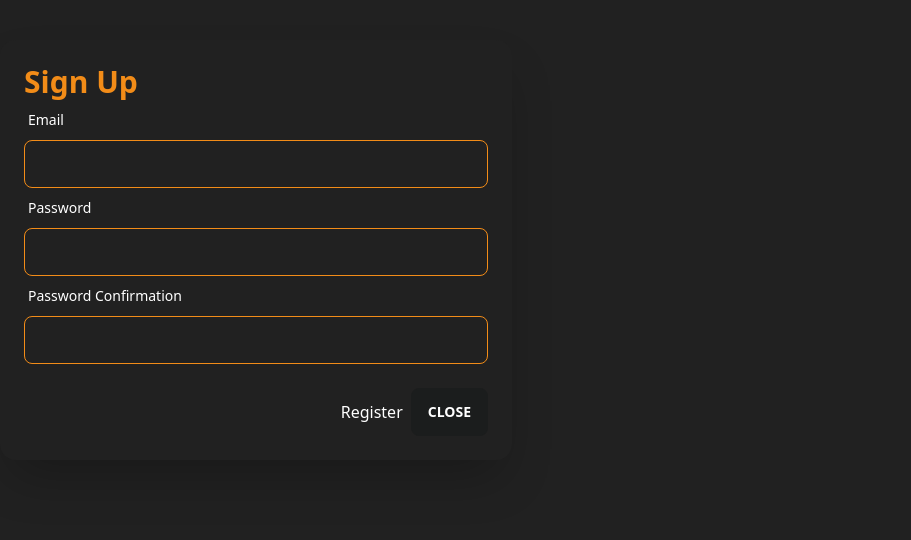
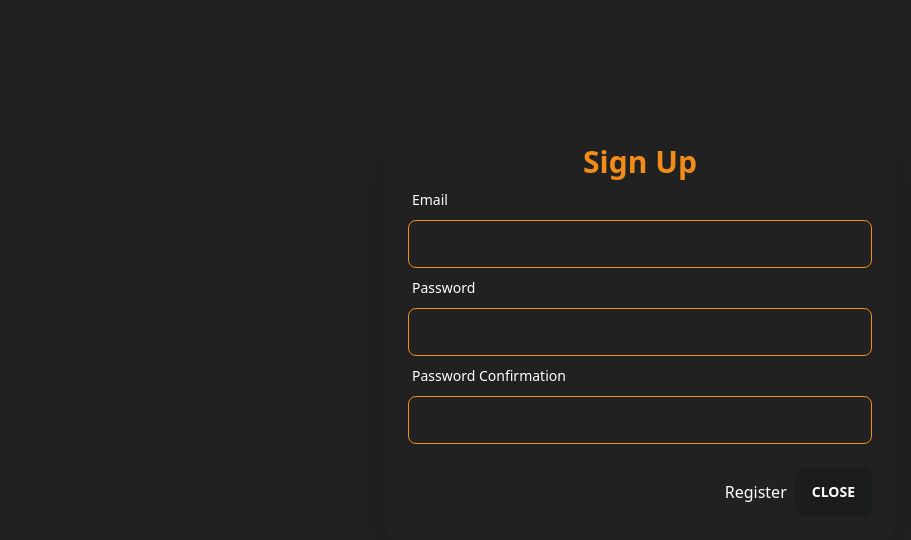
Before and after one commit to andytcodes/Gesture-Capstone, a React (Create React App) app: page /signup in a window 1280 px wide. Shown: the top 540 px of the page, without its empty margins (0-911 px from the left). Built offline with nearby package versions, Linux system fonts and the light colour scheme; no server answers.

Commit message:
authentication style is compatible now

```diff
--- a/src/App.css
+++ b/src/App.css
@@ -1,5 +1,6 @@
 .App {
   text-align: center;
+  margin: 10vh auto auto auto;
 }
 
 .App-logo {
--- a/src/components/Dashboard.js
+++ b/src/components/Dashboard.js
@@ -1,7 +1,7 @@
 import React, { useState } from "react"
 import { useAuth } from "../contexts/AuthContext"
 import { Link, useHistory } from "react-router-dom"
-import '../index.css';
+import '../App.css';
 
 export default function Dashboard() {
   const [error, setError] = useState("")
--- a/src/components/ForgotPassword.js
+++ b/src/components/ForgotPassword.js
@@ -1,7 +1,7 @@
 import React, { useRef, useState } from "react"
 import { useAuth } from "../contexts/AuthContext"
 import { Link } from "react-router-dom";
-import '../index.css';
+import '../App.css';
 
 export default function ForgotPassword() {
   const emailRef = useRef()
@@ -28,7 +28,7 @@ export default function ForgotPassword() {
 
   return (
     <>
-      <div>
+      <div className="App">
         <div class="modal-box">
           <h2 className="text-primary font-bold text-3xl">Password Reset</h2>
           {error && <alert variant="danger">{error}</alert>}
--- a/src/components/LandingPage.js
+++ b/src/components/LandingPage.js
@@ -1,10 +1,9 @@
 import React from 'react';
 import ReactDOM from 'react-dom';
-import '../index.css';
 import logo from '../images/landing_page/Gesture_Logo_05.png';
 import undrawSVG from '../images/landing_page/undraw_back_to_school_inwc.svg'
 import '../index.css';
-import { Link } from 'react-router-dom';
+
 
 const LandingPage = () => {
 
@@ -28,7 +27,7 @@ const LandingPage = () => {
                 <em className="text-primary"> Gesture</em>! 👋
           </h1>
           {/* Login Form */}
-          <Link to="/login" className="btn btn-accent btn-wide mb-2" >Login</Link>
+          <a href="/login" className="btn btn-accent btn-wide mb-2" >Login</a>
 
           {/* Login Form End */}
           {/* Register Form */}
--- a/src/components/Login.js
+++ b/src/components/Login.js
@@ -1,7 +1,7 @@
 import React, { useRef, useState } from "react"
 import { useAuth } from "../contexts/AuthContext"
 import { Link, useHistory } from "react-router-dom"
-import "../index.css"
+import "../App.css"
 
 export default function Login() {
   const emailRef = useRef()
@@ -28,8 +28,8 @@ export default function Login() {
 
   return (
     <>
-    <div className="App">
-      <div class="modal-box model">
+    <div>
+      <div class="modal-box model App">
           <h2 className="text-primary font-bold text-3xl" >Log In</h2>
           {error && <alert variant="danger">{error}</alert>}
           {error && <alert variant="danger">{error}</alert>}
--- a/src/components/Signup.js
+++ b/src/components/Signup.js
@@ -1,7 +1,7 @@
 import React, { useRef, useState } from "react"
 import { useAuth } from "../contexts/AuthContext"
 import { Link, useHistory } from "react-router-dom"
-import '../index.css';
+import '../App.css';
 
 export default function Signup() {
   const emailRef = useRef()
@@ -34,7 +34,7 @@ export default function Signup() {
   return (
     <>
       <div>
-        <div class="modal-box">
+        <div class="modal-box App">
           <h2 className="text-primary font-bold text-3xl">Sign Up</h2>
           {error && <alert variant="danger">{error}</alert>}
           <form onSubmit={handleSubmit}>
--- a/src/components/UpdateProfile.js
+++ b/src/components/UpdateProfile.js
@@ -1,7 +1,7 @@
 import React, { useRef, useState } from "react"
 import { useAuth } from "../contexts/AuthContext"
 import { Link, useHistory } from "react-router-dom"
-import '../index.css';
+import '../App.css';
 
 export default function UpdateProfile() {
   const emailRef = useRef()
@@ -44,7 +44,7 @@ export default function UpdateProfile() {
   return (
     <>
       <div>
-        <div>
+        <div className="App">
           <h2 className="text-center mb-4">Update Profile</h2>
           {error && <alert variant="danger">{error}</alert>}
           {error && <alert variant="danger">{error}</alert>}
```
